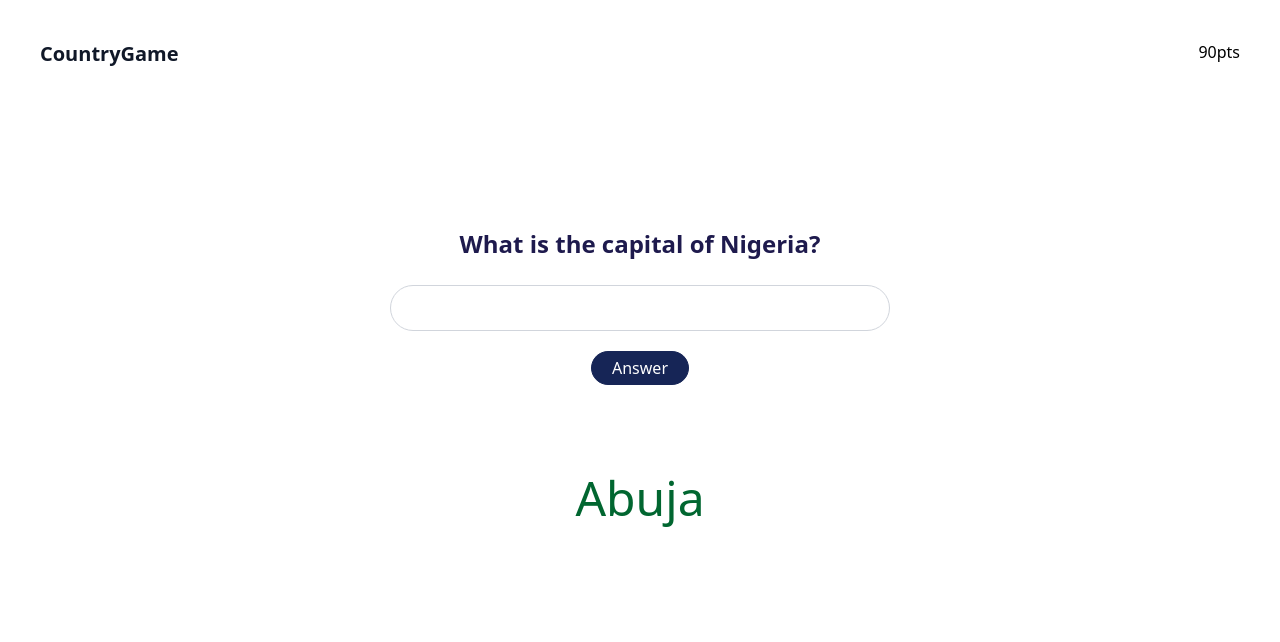
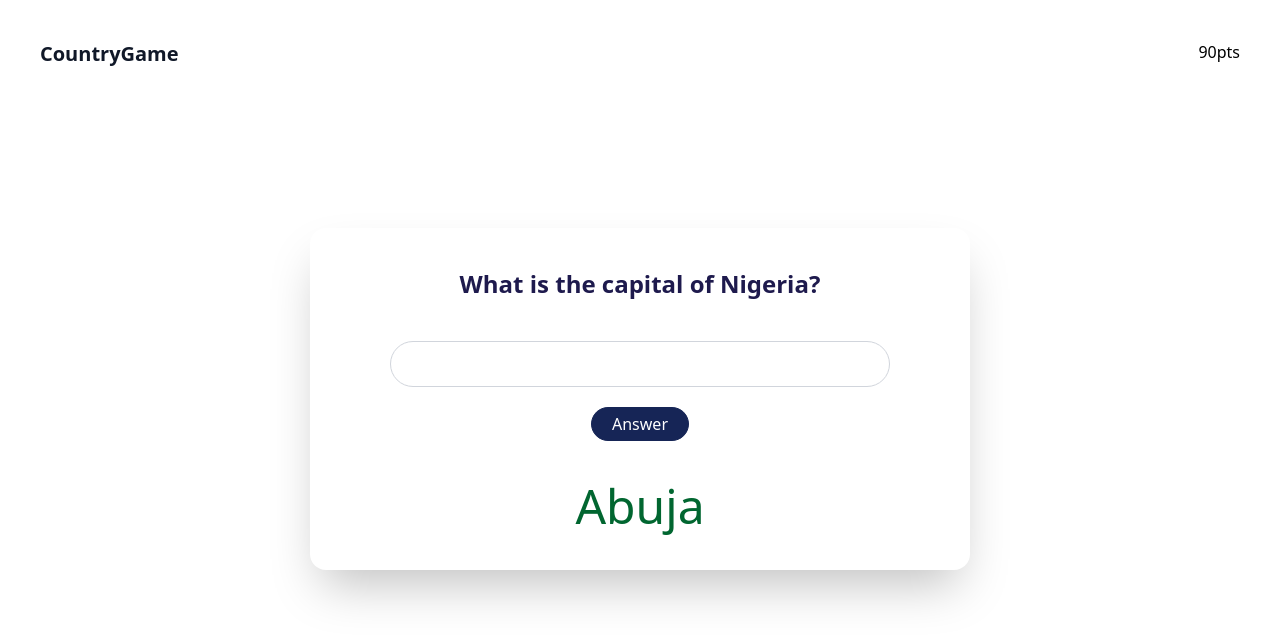
Before and after one commit to Kummirai/FullStack-Projects, a React (Vite) app in the folder world_cities/frontend/: page / in a window 1280 px wide. Shown: the top 642 px of the page. Built offline with nearby package versions, Linux system fonts and the light colour scheme.

Commit message:
Refactor question card styling

```diff
--- a/world_cities/frontend/src/App.jsx
+++ b/world_cities/frontend/src/App.jsx
@@ -19,15 +19,15 @@ function App() {
   return (
     <div className="container h-[100vh] flex flex-col p-10 m-auto">
       <Header />
-      <div className="mt-[10rem]">
+      <div className="mt-[10rem] flex flex-col items-center w-[fit-content] shadow-2xl p-10 px-20 rounded-2xl m-auto">
         <Question />
         <InputField
           answer={answer}
           getAnswer={getAnswer}
           handleSubmit={handleSubmit}
         />
+        <CorrectAnswer />
       </div>
-      <CorrectAnswer />
     </div>
   );
 }
--- a/world_cities/frontend/src/components/CorrectAnswer.jsx
+++ b/world_cities/frontend/src/components/CorrectAnswer.jsx
@@ -2,7 +2,7 @@ import React from "react";
 
 const CorrectAnswer = () => {
   return (
-    <div className="flex items-center justify-center mt-[4rem]">
+    <div className="flex items-center justify-center">
       <p className="text-5xl text-green-800">Abuja</p>
     </div>
   );
--- a/world_cities/frontend/src/components/InputField.jsx
+++ b/world_cities/frontend/src/components/InputField.jsx
@@ -2,7 +2,7 @@ import React from "react";
 
 const InputField = ({ answer, getAnswer, handleSubmit }) => {
   return (
-    <div className="flex items-center justify-center">
+    <div className="flex items-center justify-center my-4">
       <form
         onSubmit={(e) => handleSubmit(e)}
         className="w-[500px] h-[150px] flex flex-col justify-center items-center"
```
